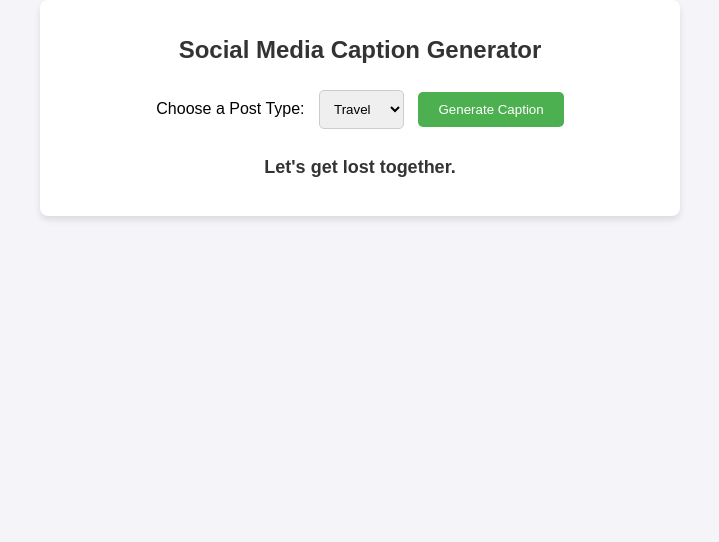
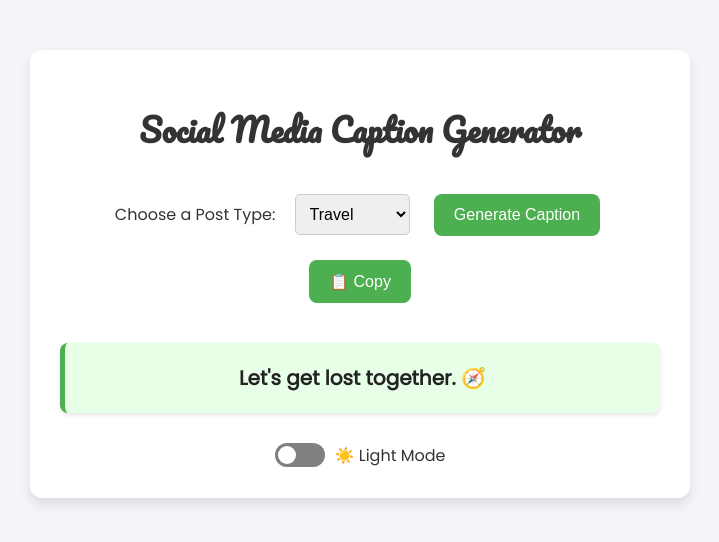
Before and after one commit to Irosh14/social-media-caption-generator, a website: page index.html in a window 1280 px wide. Both pictures are taken after a click on the button "Generate Caption". Shown: the whole page, without its empty margins (280-999 px from the left). Drawn offline with Linux system fonts and the light colour scheme.

Commit message:
Added dark mode and copy-to-clipboard feature

```diff
--- a/index.html
+++ b/index.html
@@ -1,23 +1,39 @@
 <!DOCTYPE html>
 <html lang="en">
 <head>
-  <meta charset="UTF-8">
-  <meta name="viewport" content="width=device-width, initial-scale=1.0">
+  <meta charset="UTF-8" />
+  <meta name="viewport" content="width=device-width, initial-scale=1.0"/>
   <title>Caption Generator</title>
-  <link rel="stylesheet" href="style.css">
+  <link rel="stylesheet" href="style.css" />
+  <link href="https://fonts.googleapis.com/css2?family=Pacifico&family=Poppins&display=swap" rel="stylesheet">
 </head>
 <body>
   <div class="container">
     <h1>Social Media Caption Generator</h1>
+
     <label for="post-type">Choose a Post Type:</label>
     <select id="post-type">
       <option value="travel">Travel</option>
       <option value="food">Food</option>
       <option value="fitness">Fitness</option>
+      <option value="love">Love</option>
+      <option value="motivation">Motivation</option>
+      <option value="funny">Funny</option>
     </select>
+
     <button id="generate-caption">Generate Caption</button>
+    <button id="copy-caption">📋 Copy</button>
     <p id="generated-caption"></p>
+
+    <div class="toggle">
+      <label class="switch">
+        <input type="checkbox" id="mode-toggle">
+        <span class="slider round"></span>
+      </label>
+      <span id="mode-label">☀️ Light Mode</span>
+    </div>
   </div>
+
   <script src="script.js"></script>
 </body>
 </html>
--- a/script.js
+++ b/script.js
@@ -1,29 +1,72 @@
 const generateCaptionButton = document.getElementById("generate-caption");
+const copyButton = document.getElementById("copy-caption");
 const generatedCaption = document.getElementById("generated-caption");
+const modeToggle = document.getElementById("mode-toggle");
+const modeLabel = document.getElementById("mode-label");
 
 const captions = {
   travel: [
-    "Wander often, wonder always.",
-    "Adventure awaits, go find it!",
-    "Take only pictures, leave only footprints.",
-    "Let's get lost together."
+    "Wander often, wonder always. 🌍",
+    "Adventure awaits, go find it! ✈️",
+    "Take only pictures, leave only footprints. 📸",
+    "Let's get lost together. 🧭"
   ],
   food: [
-    "Good food = good mood.",
-    "Life is uncertain, eat dessert first.",
-    "Food is the ingredient that binds us together.",
-    "Eat, drink, and be merry."
+    "Good food = good mood. 🍕",
+    "Life is uncertain, eat dessert first. 🍰",
+    "Food is the ingredient that binds us together. 🍲",
+    "Eat, drink, and be merry. 🍻"
   ],
   fitness: [
-    "Push yourself because no one else is going to do it for you.",
-    "Strength doesn't come from what you can do, it comes from overcoming the things you once thought you couldn't.",
-    "Sore today, strong tomorrow.",
-    "The body achieves what the mind believes."
+    "Push yourself because no one else will. 💪",
+    "Strong mind, strong body. 🧠🏋️",
+    "Sore today, strong tomorrow. 🔥",
+    "The body achieves what the mind believes. 💯"
+  ],
+  love: [
+    "Love is all you need. 💖",
+    "You are my today and all of my tomorrows. 💕",
+    "In your smile, I see something more beautiful than stars. ✨",
+    "Love the way you love me. ❤️"
+  ],
+  motivation: [
+    "Dream big. Work hard. Stay focused. 💼",
+    "Every day is a second chance. 🔁",
+    "Make it happen. Shock everyone. ⚡",
+    "Don't stop until you're proud. 🏁"
+  ],
+  funny: [
+    "I'm not lazy, I'm on energy-saving mode. 😴",
+    "I followed my heart, it led me to the fridge. 🧀",
+    "Life is short. Smile while you still have teeth. 😬",
+    "Why fall in love when you can fall asleep? 😂"
   ]
 };
 
 generateCaptionButton.addEventListener("click", () => {
   const postType = document.getElementById("post-type").value;
   const randomIndex = Math.floor(Math.random() * captions[postType].length);
-  generatedCaption.textContent = captions[postType][randomIndex];
+  generatedCaption.style.opacity = 0;
+
+  setTimeout(() => {
+    generatedCaption.textContent = captions[postType][randomIndex];
+    generatedCaption.style.opacity = 1;
+  }, 100);
 });
+
+copyButton.addEventListener("click", () => {
+  const text = generatedCaption.textContent;
+  if (text) {
+    navigator.clipboard.writeText(text).then(() => {
+      copyButton.textContent = "✅ Copied!";
+      setTimeout(() => {
+        copyButton.textContent = "📋 Copy";
+      }, 1500);
+    });
+  }
+});
+
+modeToggle.addEventListener("change", () => {
+  document.body.classList.toggle("dark-mode");
+  modeLabel.textContent = modeToggle.checked ? "🌙 Dark Mode" : "☀️ Light Mode";
+});
--- a/style.css
+++ b/style.css
@@ -1,32 +1,52 @@
+:root {
+  --bg-color: #f4f4f9;
+  --text-color: #333;
+  --card-bg: white;
+  --highlight: #4CAF50;
+}
+
+body.dark-mode {
+  --bg-color: #121212;
+  --text-color: #f0f0f0;
+  --card-bg: #1e1e1e;
+  --highlight: #76ff03;
+}
+
 body {
-    font-family: Arial, sans-serif;
-    background-color: #f4f4f9;
+  font-family: 'Poppins', sans-serif;
+  background-color: var(--bg-color);
   margin: 0;
   padding: 0;
+  transition: background-color 0.3s ease;
 }
 
 .container {
   max-width: 600px;
-    margin: 0 auto;
-    padding: 20px;
-    background-color: white;
-    border-radius: 8px;
-    box-shadow: 0 4px 6px rgba(0, 0, 0, 0.1);
+  margin: 50px auto;
+  padding: 30px;
+  background-color: var(--card-bg);
+  border-radius: 12px;
+  box-shadow: 0 6px 12px rgba(0, 0, 0, 0.1);
   text-align: center;
+  color: var(--text-color);
+  transition: background-color 0.3s ease, color 0.3s ease;
 }
 
 h1 {
-    font-size: 24px;
-    color: #333;
+  font-size: 32px;
+  font-family: 'Pacifico', cursive;
 }
 
 button {
-    background-color: #4CAF50;
+  background-color: var(--highlight);
   color: white;
-    padding: 10px 20px;
+  padding: 12px 20px;
+  font-size: 16px;
   border: none;
-    border-radius: 5px;
+  border-radius: 8px;
+  margin: 10px 5px;
   cursor: pointer;
+  transition: background-color 0.3s ease;
 }
 
 button:hover {
@@ -35,13 +55,82 @@ body {
 
 select {
   padding: 10px;
-    margin: 10px;
+  margin: 15px;
   border-radius: 5px;
+  font-size: 16px;
   border: 1px solid #ccc;
 }
 
-  p {
-    font-size: 18px;
-    color: #333;
+#generated-caption {
+  font-size: 20px;
   font-weight: bold;
+  margin-top: 30px;
+  padding: 20px;
+  background-color: #e6ffe6;
+  color: #222;
+  border-left: 5px solid var(--highlight);
+  border-radius: 8px;
+  box-shadow: 0 2px 5px rgba(0,0,0,0.1);
+  opacity: 0;
+  transition: opacity 0.5s ease, background-color 0.3s ease, color 0.3s ease;
 }
+
+body.dark-mode #generated-caption {
+  background-color: #2c2c2c;
+  color: #f0f0f0;
+}
+
+
+/* Toggle switch styling */
+.toggle {
+  margin-top: 30px;
+  display: flex;
+  justify-content: center;
+  align-items: center;
+  gap: 10px;
+}
+
+.switch {
+  position: relative;
+  display: inline-block;
+  width: 50px;
+  height: 24px;
+}
+
+.switch input {
+  opacity: 0;
+  width: 0;
+  height: 0;
+}
+
+.slider {
+  position: absolute;
+  top: 0;
+  left: 0;
+  right: 0;
+  bottom: 0;
+  background-color: gray;
+  border-radius: 24px;
+  cursor: pointer;
+  transition: 0.4s;
+}
+
+.slider:before {
+  content: "";
+  position: absolute;
+  height: 18px;
+  width: 18px;
+  left: 3px;
+  bottom: 3px;
+  background-color: white;
+  border-radius: 50%;
+  transition: 0.4s;
+}
+
+input:checked + .slider {
+  background-color: var(--highlight);
+}
+
+input:checked + .slider:before {
+  transform: translateX(26px);
+}
```
Lines whose indentation alone changed are shown as unchanged.
